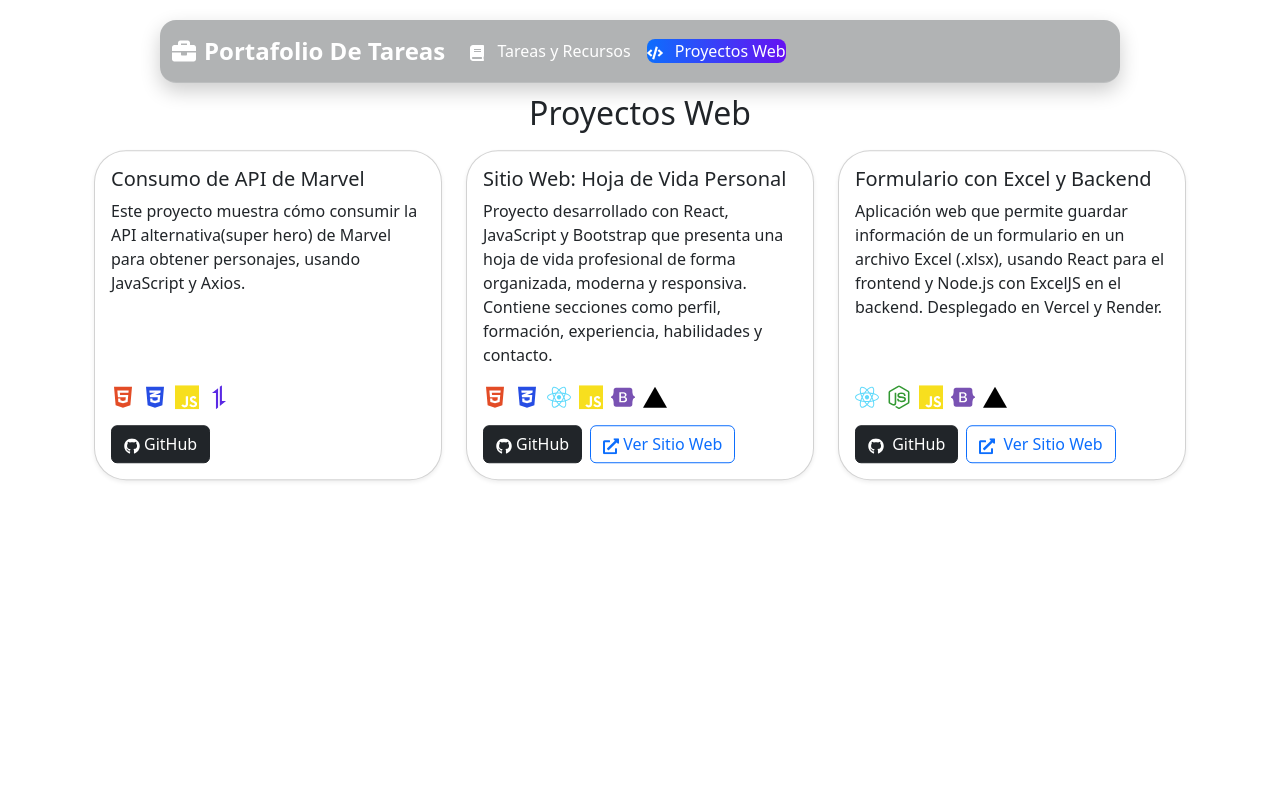
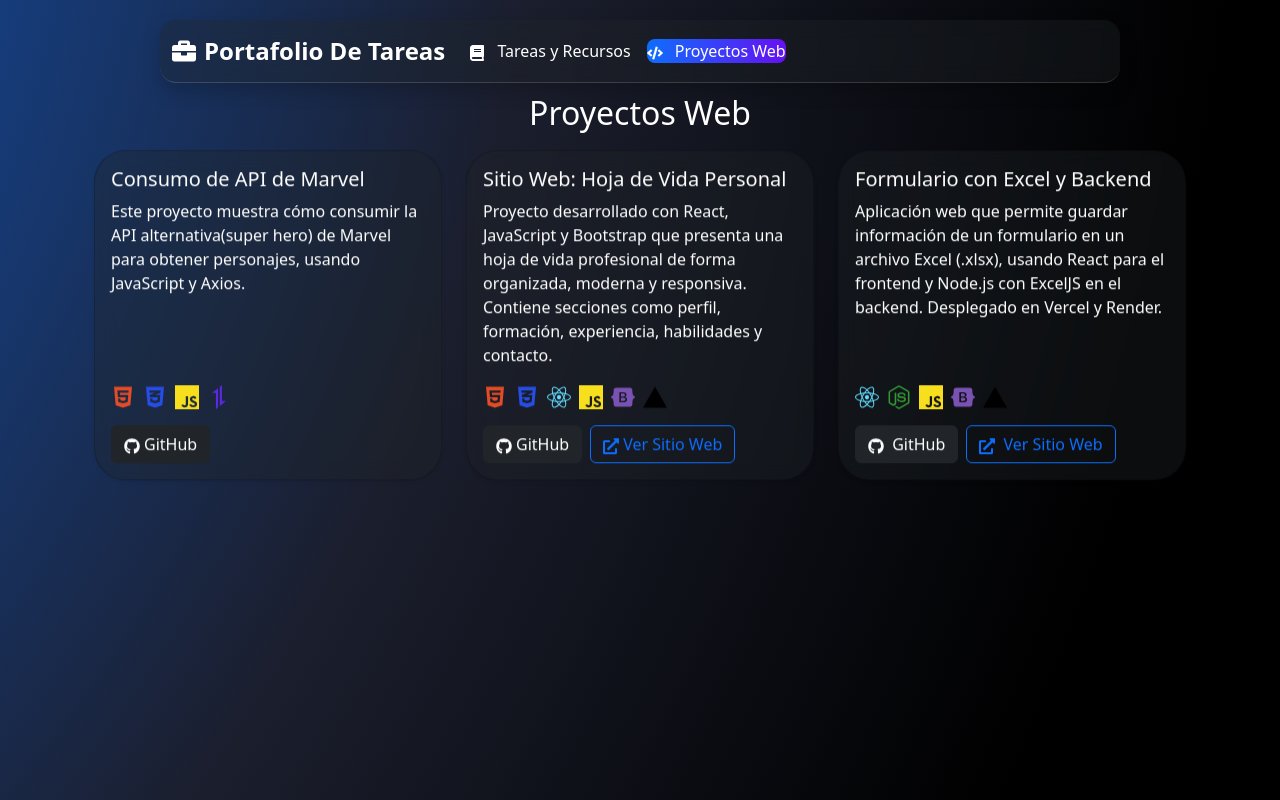
Before and after one commit to BJCorado/portafolio-tareas-desarrollo-web, a React (Create React App) app: page /proyectos in a window 1280 px wide. Built offline with nearby package versions, Linux system fonts and the light colour scheme.

Commit message:
se agrego fondo con efecto radial y color blanco a los h2

```diff
--- a/src/App.css
+++ b/src/App.css
@@ -1,10 +1,41 @@
+body {
+  margin: 0;
+  padding: 0;
+  font-family: 'Segoe UI', sans-serif;
+  background: radial-gradient(circle at top left, #0d6efd 15%, #1b1e2d 65%, #000 90%);
+  background-size: 200% 200%;
+  animation: fondoAnimado 10s ease-in-out infinite;
+  color: white; /* Mejora contraste del texto */
+}
+
+@keyframes fondoAnimado {
+  0% {
+    background-position: 0% 50%;
+  }
+  50% {
+    background-position: 100% 50%;
+  }
+  100% {
+    background-position: 0% 50%;
+  }
+}
+
+h2 {
+  color: white !important;
+}
+
+
 .main-content {
   padding-top: 70px !important; /* Ajusta según la altura real del navbar */
 }
 
 .project-card {
   border-radius: 2rem !important;
-  box-shadow: 0 12px 24px rgba(0, 0, 0, 0.2);
+  background: rgba(33, 37, 41, 0.35) !important; /*fondo translúcido */
+  backdrop-filter: blur(10px) !important; /* efecto vidrio */
+  -webkit-backdrop-filter: blur(10px) !important;
+  color: white !important; /* texto claro para contraste */
+
   transform: translateY(-5px);
   transition: transform 0.3s ease, box-shadow 0.3s ease;
   animation: levitate 3s ease-in-out infinite;
@@ -32,7 +63,6 @@
 
 /* Efecto base para todos los nav-link */
 .nav-link {
-  background-color: yellow;
   color: white !important;
   font-weight: 600;
   border-radius: 0.5rem;
```
